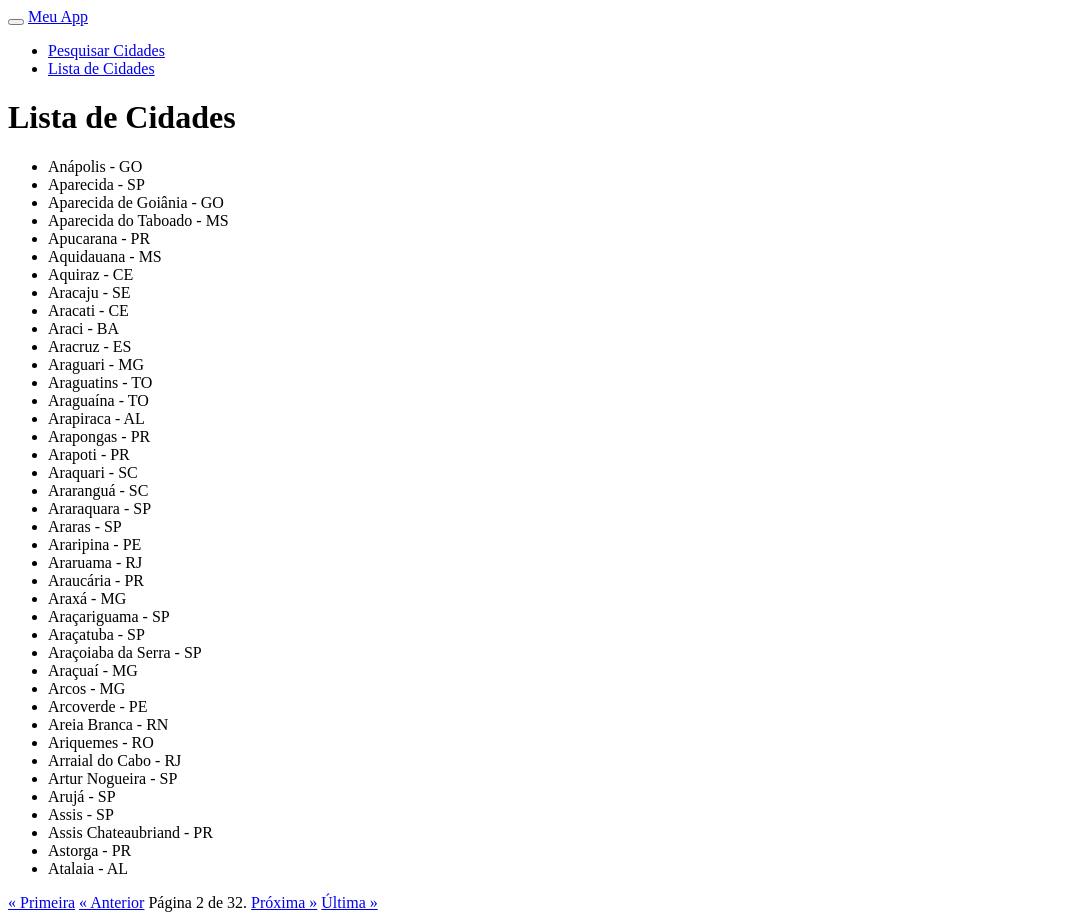
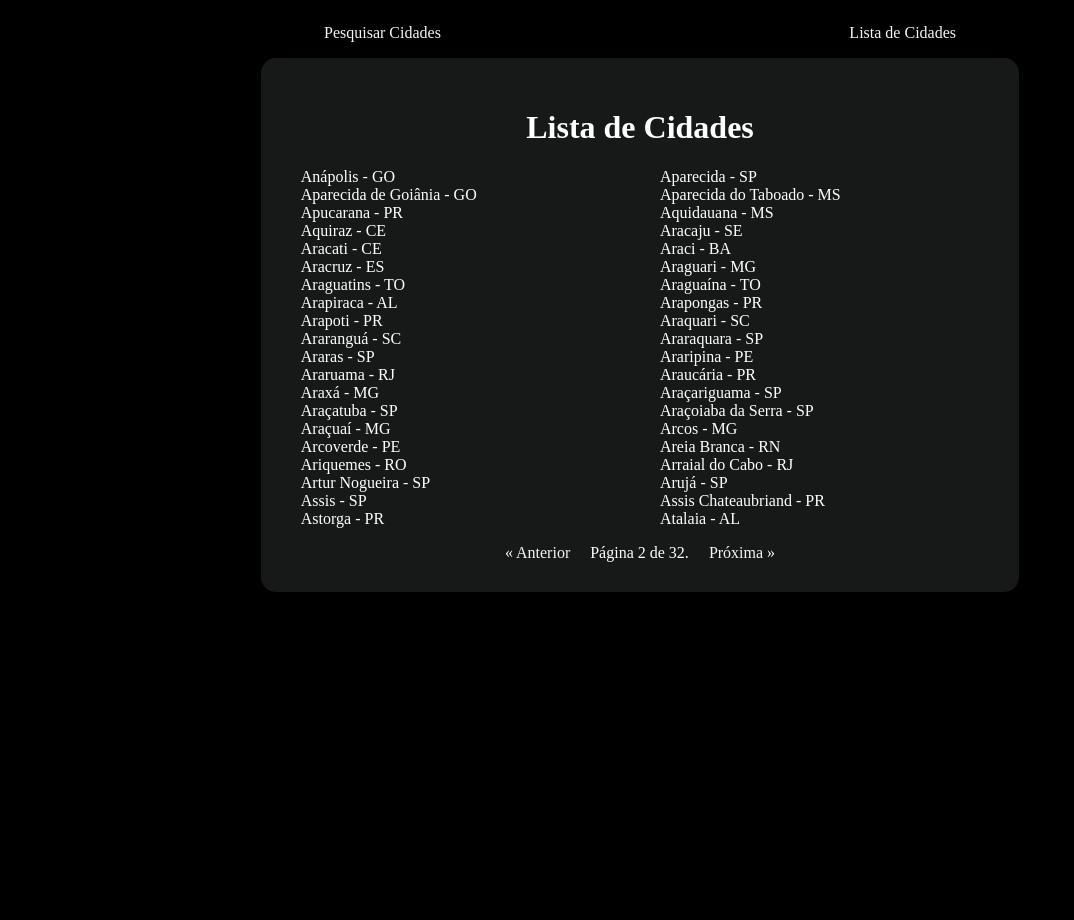
Before and after one commit to Warley-Juneo/ListCityViewDjango, a Django app: page /?page=2 in a window 1280 px wide. Shown: the whole page, without its empty margins (0-1074 px from the left). After the commit the page ends 592 px from the top, so only its background shows below. Run offline with Django 4.2, Linux system fonts and the light colour scheme; data comes from the database, SQL or seed files in the repository.

Commit message:
feat: new styles

```diff
--- a/MupySystem/settings.py
+++ b/MupySystem/settings.py
@@ -11,6 +11,7 @@ https://docs.djangoproject.com/en/4.1/ref/settings/
 """
 
 from pathlib import Path
+import os
 
 # Build paths inside the project like this: BASE_DIR / 'subdir'.
 BASE_DIR = Path(__file__).resolve().parent.parent
@@ -116,7 +117,9 @@ USE_TZ = True
 # Static files (CSS, JavaScript, Images)
 # https://docs.djangoproject.com/en/4.1/howto/static-files/
 
-STATIC_URL = 'static/'
+STATIC_URL = '/static/'
+STATICFILES_DIRS = [os.path.join(BASE_DIR, 'static')]
+
 
 # Default primary key field type
 # https://docs.djangoproject.com/en/4.1/ref/settings/#default-auto-field
--- a/MupySystem/urls.py
+++ b/MupySystem/urls.py
@@ -16,9 +16,12 @@ Including another URLconf
 from django.contrib import admin
 from django.urls import path
 from findCity.views import CityListView, CitySearchView
+from django.conf.urls.static import static
+from django.conf import settings
+from django.views.generic import RedirectView
 
 urlpatterns = [
-    path('admin/', admin.site.urls),
-		path('', CityListView.as_view(), name='city_list'),
-		path('search/', CitySearchView.as_view(), name='city_search'),
-]
+    path('favicon.ico', RedirectView.as_view(url='/static/images/favicon.ico')),
+	path('', CityListView.as_view(), name='city_list'),
+	path('search/', CitySearchView.as_view(), name='city_search'),
+] + static(settings.STATIC_URL, document_root=settings.STATIC_ROOT)
--- a/findCity/views.py
+++ b/findCity/views.py
@@ -15,7 +15,7 @@ class CityListView(ListView):
 	def get_query(self):
 		cities = City.objects.all()
 
-		paginator = Paginator(cities, self.paginate_by)
+		paginator = Paginator(cities, self.paginate_by, allow_empity_first_page = True)
 		page = self.request.GET.get('page')
 		try:
 			cities = paginator.page(page)
--- /dev/null
+++ b/static/style.css
@@ -0,0 +1,3 @@
+body{
+    background-color:red;
+}
--- a/templates/base.html
+++ b/templates/base.html
@@ -5,23 +5,29 @@
 	<meta charset="UTF-8">
 	<meta http-equiv="X-UA-Compatible" content="IE=edge">
 	<meta name="viewport" content="width=device-width, initial-scale=1.0">
+    <style>
+		.container{
+			height: 70%; width: 60%; margin: 0 auto 0 auto; background-color: rgb(23, 25, 25);  padding: 30px 0 30px 0; border-radius: 15px;
+		}
+		input {
+			margin: 3px;
+		}
+		.city-list{
+		 display: grid; grid-template-columns: 1fr 1fr;
+		}
+		*{
+			list-style: none;
+		}
+	</style>
 </head>
 
-<body>
-	<nav class="navbar navbar-inverse">
-		<div class="container-fluid">
-			<div class="navbar-header">
-				<button type="button" class="navbar-toggle" data-toggle="collapse" data-target="#myNavbar">
-					<span class="icon-bar"></span>
-					<span class="icon-bar"></span>
-					<span class="icon-bar"></span>
-				</button>
-				<a class="navbar-brand" href="#">Meu App</a>
-			</div>
-			<div class="collapse navbar-collapse" id="myNavbar">
-				<ul class="nav navbar-nav">
-					<li><a href="{% url 'city_search' %}">Pesquisar Cidades</a></li>
-					<li><a href="{% url 'city_list' %}">Lista de Cidades</a></li>
+<body style="background-color: #000000; color: white;">
+	<nav>
+		<div>
+			<div style="width: 50%; margin: 0 auto 0 auto; display: flex;">
+				<ul style="list-style: none; display:flex; padding: 0; width: 100%; justify-content: space-between;">
+					<li><a style ="color: whitesmoke; text-decoration: none;" href="{% url 'city_search' %}">Pesquisar Cidades</a></li>
+					<li><a style ="color: whitesmoke; text-decoration: none;" href="{% url 'city_list' %}">Lista de Cidades</a></li>
 				</ul>
 			</div>
 		</div>
--- a/templates/city_list.html
+++ b/templates/city_list.html
@@ -1,31 +1,29 @@
 {% extends "base.html" %}
 
 {% block content %}
-<h1>Lista de Cidades</h1>
-<ul>
+<h1 style="text-align: center;">Lista de Cidades</h1>
+<ul class ="city-list">
 	{% for city in object_list %}
-	<li>{{ city.name }} - {{ city.state.slug }}</li>
+	<li style ="list-style: none;">{{ city.name }} - {{ city.state.slug }}</li>
 	{% empty %}
 	<li>Não há cidades para mostrar.</li>
 	{% endfor %}
 </ul>
 
 {% if page_obj.has_other_pages %}
-<div class="pagination">
-	<span class="step-links">
+<div >
+	<span style="width: 100%; display: flex; justify-content: center;">
 		{% if page_obj.has_previous %}
-		<a href="?page=1">&laquo; Primeira</a>
-		<a href="?page={{ page_obj.previous_page_number }}">&laquo; Anterior</a>
+
+		<a style ="color: whitesmoke; text-decoration: none;"
+			href="?page={{ page_obj.previous_page_number }}">&laquo; Anterior</a>
 		{% endif %}
 
-		<span class="current-page">
+		<span style="margin: 0 20px 0 20px;">
 			Página {{ page_obj.number }} de {{ page_obj.paginator.num_pages }}.
 		</span>
-
-		{% if page_obj.has_next %}
-		<a href="?page={{ page_obj.next_page_number }}">Próxima &raquo;</a>
-		<a href="?page={{ page_obj.paginator.num_pages }}">Última &raquo;</a>
-		{% endif %}
+		<a style ="color: whitesmoke; text-decoration: none;"
+			href="?page={{ page_obj.next_page_number }}">Próxima &raquo;</a>
 	</span>
 </div>
 {% endif %}
```
Also changed, not shown: templates/city_search.html (+6 -5 lines).
